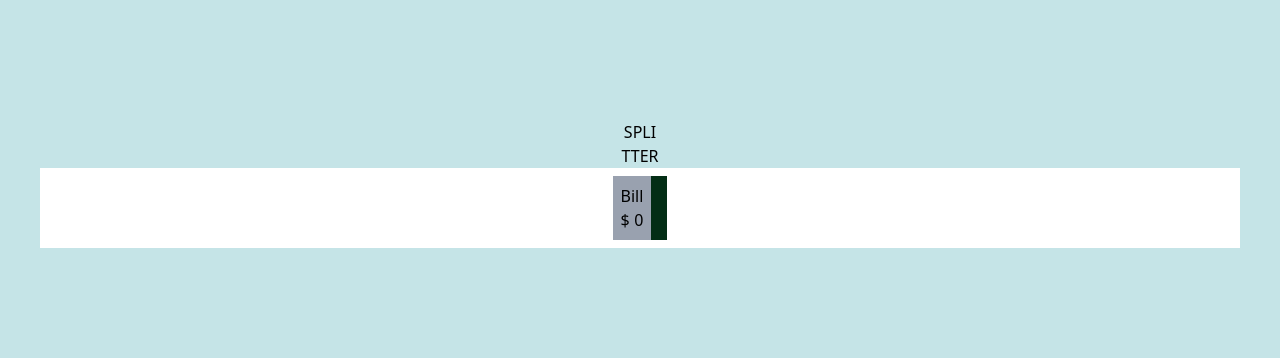
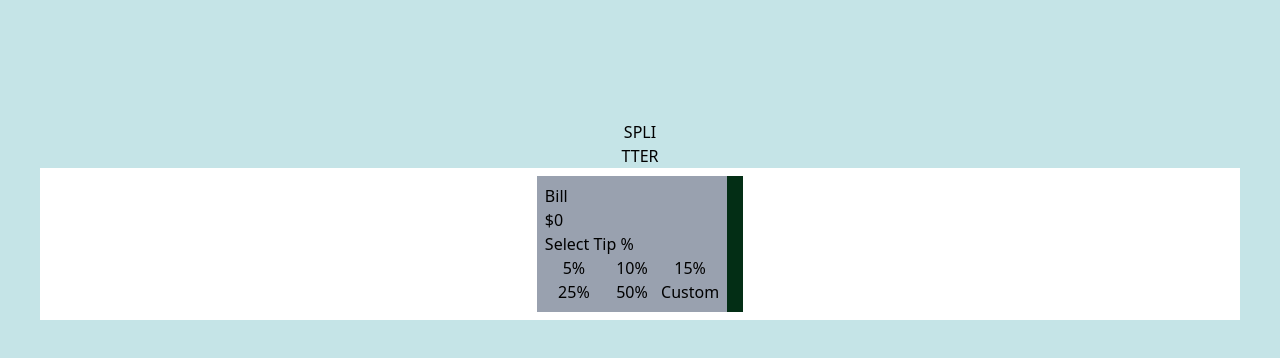
Before and after one commit to TechCrent/Tip-Calculator-SPLITTER-, a website built with Vite: page splitter/index.html in a window 1280 px wide. Built offline with nearby package versions, Linux system fonts and the light colour scheme.

Commit message:
Added Select Tip division

```diff
--- a/splitter/index.html
+++ b/splitter/index.html
@@ -18,14 +18,24 @@
       <section class="bg-gray-400 p-2">
         <div>
           <h1>Bill</h1>
-          <div class="flex justify-between">
+          <div class="flex justify-between w-fit">
             <!-- Symbol -->
             <span>$</span>
             <!-- Num -->
             <span>0</span>
           </div>
         </div>
-        <div></div>
+        <div>
+          <h1>Select Tip %</h1>
+          <div class="grid grid-cols-3 grid-rows-2">
+            <button>5%</button>
+            <button>10%</button>
+            <button>15%</button>
+            <button>25%</button>
+            <button>50%</button>
+            <button>Custom</button>
+          </div>
+        </div>
         <div></div>
       </section>
       <section class="bg-green-950 p-2">
```
